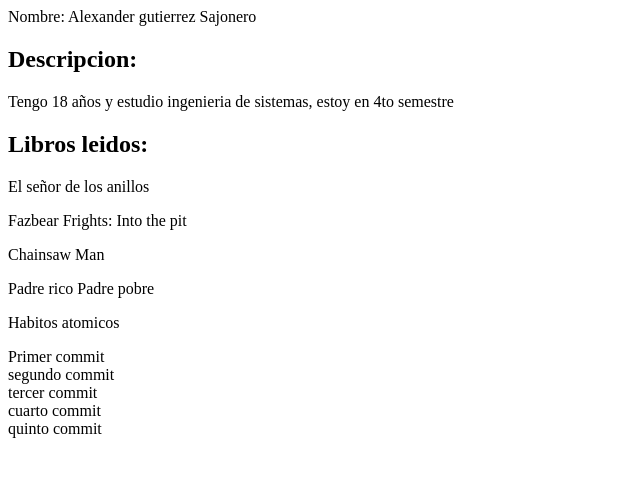
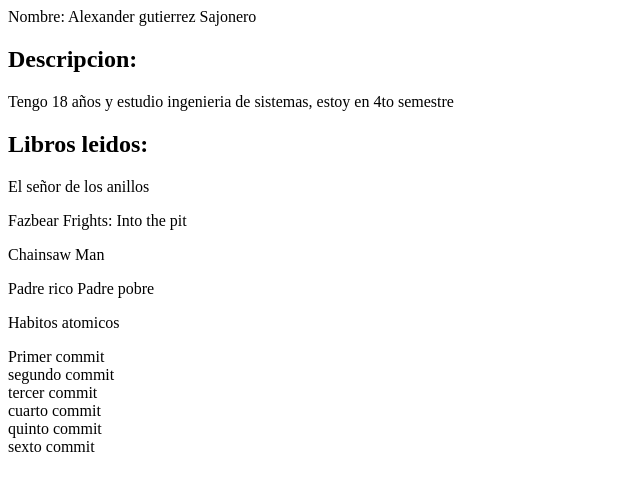
Before and after one commit to Pleylex/buenas_practicas, a plain HTML site: page index.html in a window 1280 px wide. Shown: the whole page, without its empty margins (0-640 px from the left). Drawn offline with Linux system fonts and the light colour scheme.

Commit message:
six commit

```diff
--- a/index.html
+++ b/index.html
@@ -31,4 +31,5 @@
 <div>tercer commit</div>
 <div>cuarto commit</div>
 <div>quinto commit</div>
+<div>sexto commit</div>
 </html>
```
